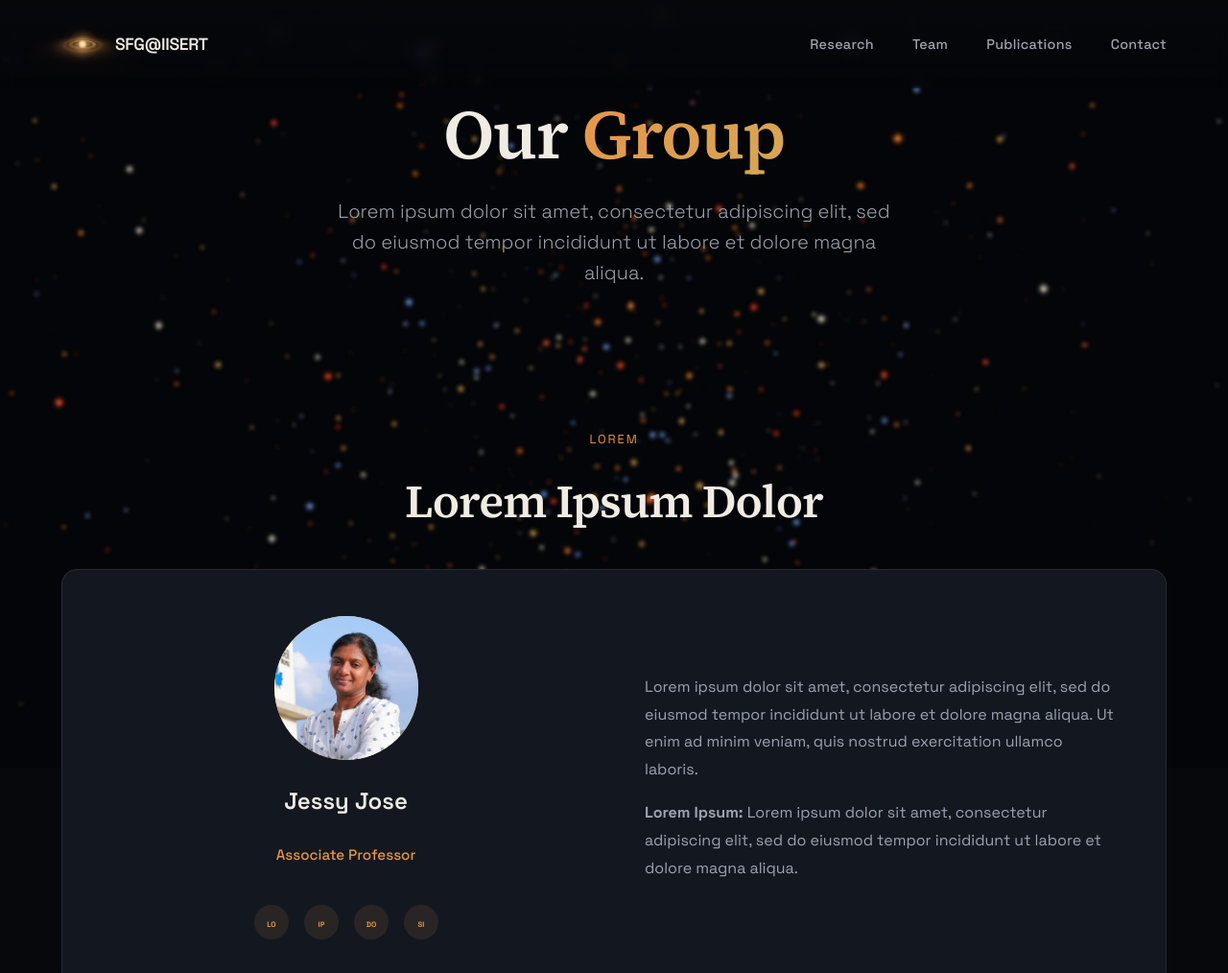
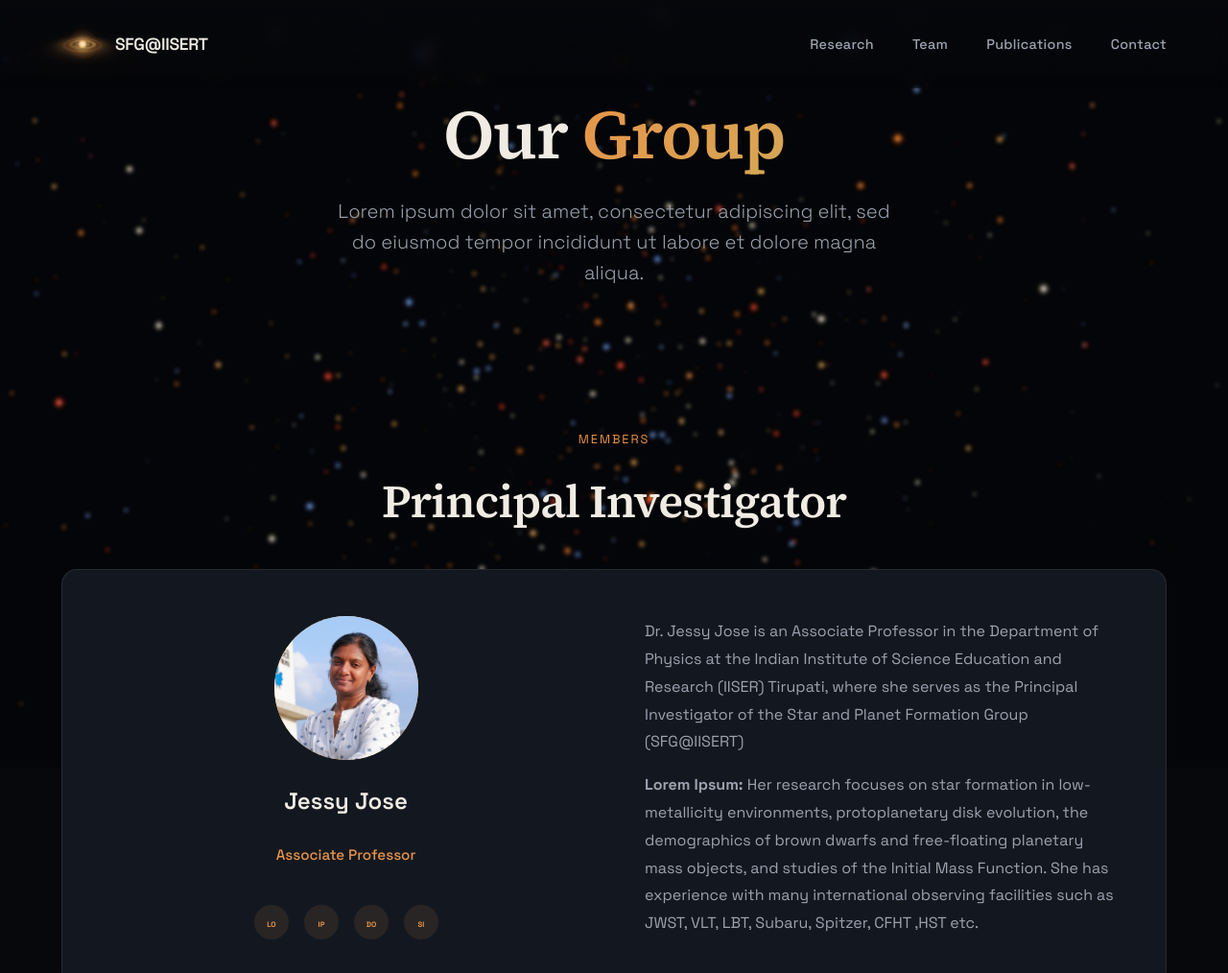
Before and after one commit to sfgiisertpt/sfgiisertpt.github.io, a plain HTML site: page pages/team.html in a window 1280 px wide. Shown: the top 1014 px of the page at 96% size. Drawn offline with nearby package versions, Linux system fonts and the light colour scheme; no server answers; animation ran at ten frames a second.

Commit message:
Updates 25/02

```diff
--- a/data/team/phd-students.json
+++ b/data/team/phd-students.json
@@ -17,7 +17,7 @@
       }
     },
     {
-      "id": "ipsum",
+      "id": "indra",
       "initials": "LO",
       "name": "Indrajit Maity",
       "role": "PhD Student",
--- a/data/team/pi.json
+++ b/data/team/pi.json
@@ -3,8 +3,8 @@
   "name": "Jessy Jose",
   "role": "Associate Professor",
   "photo": "data/team/photos/jessy.jpg",
-  "summary": "Lorem ipsum dolor sit amet, consectetur adipiscing elit, sed do eiusmod tempor incididunt ut labore et dolore magna aliqua. Ut enim ad minim veniam, quis nostrud exercitation ullamco laboris.",
-  "researchInterests": "Lorem ipsum dolor sit amet, consectetur adipiscing elit, sed do eiusmod tempor incididunt ut labore et dolore magna aliqua.",
+  "summary": "Dr. Jessy Jose is an Associate Professor in the Department of Physics at the Indian Institute of Science Education and Research (IISER) Tirupati, where she serves as the Principal Investigator of the Star and Planet Formation Group (SFG@IISERT)",
+  "researchInterests": "Her research focuses on star formation in low-metallicity environments, protoplanetary disk evolution, the demographics of brown dwarfs and free-floating planetary mass objects, and studies of the Initial Mass Function. She has experience with many international observing facilities such as JWST, VLT, LBT, Subaru, Spitzer, CFHT ,HST etc.",
   "links": {
     "website": "#",
     "scholar": "https://scholar.google.com/citations?user=lBJBBfMAAAAJ&hl=en",
--- a/data/team/postdocs.json
+++ b/data/team/postdocs.json
@@ -8,7 +8,7 @@
       "role": "Postdoctoral Fellow",
       "batch": "2025 - Present",
       "photo": "#",
-      "about": "Lorem ipsum dolor sit amet, consectetur adipiscing elit, sed do eiusmod tempor incididunt ut labore et dolore magna aliqua.",
+      "about": "",
       "researchInterests": "Lorem ipsum dolor sit amet, consectetur adipiscing elit, sed do eiusmod tempor incididunt ut labore et dolore magna aliqua.",
       "links": {
         "website": "#",
--- a/index.html
+++ b/index.html
@@ -22,7 +22,7 @@
     <section class="hero">
         <div class="hero-content">
             <h1>Star and Planet Formation Group<br><span class="highlight">IISER Tirupati</span></h1>
-            <p class="hero-subtitle"><b>Department of Physics</b></p>
+            <p class="hero-subtitle" style="font-size: 1.0rem;"><b>The Star and Planet Formation Group (SFG@IISERT) is dedicated to advancing our understanding of stellar and planetary origins through rigorous multi-wavelength research and observation.  We are also passionate about training the next generation of Indian astrophysicists and sharing the excitement of space science with the public through outreach.</b></p>
             <div class="hero-actions">
                 <a href="#research" class="btn btn-primary">
                     RESEARCH
--- a/pages/team.html
+++ b/pages/team.html
@@ -23,8 +23,8 @@
 
     <section id="group-pi">
         <div class="section-header">
-            <p class="section-label">Lorem</p>
-            <h2 class="section-title">Lorem Ipsum Dolor</h2>
+            <p class="section-label">Members</p>
+            <h2 class="section-title">Principal Investigator</h2>
         </div>
         <div class="pi-profile" id="pi-profile"></div>
     </section>
```
